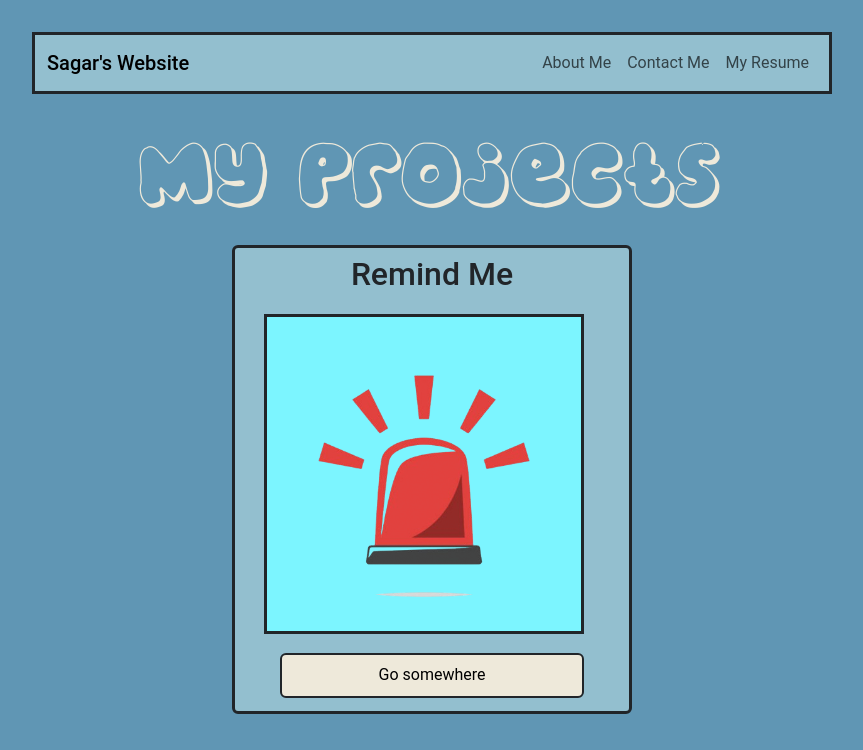
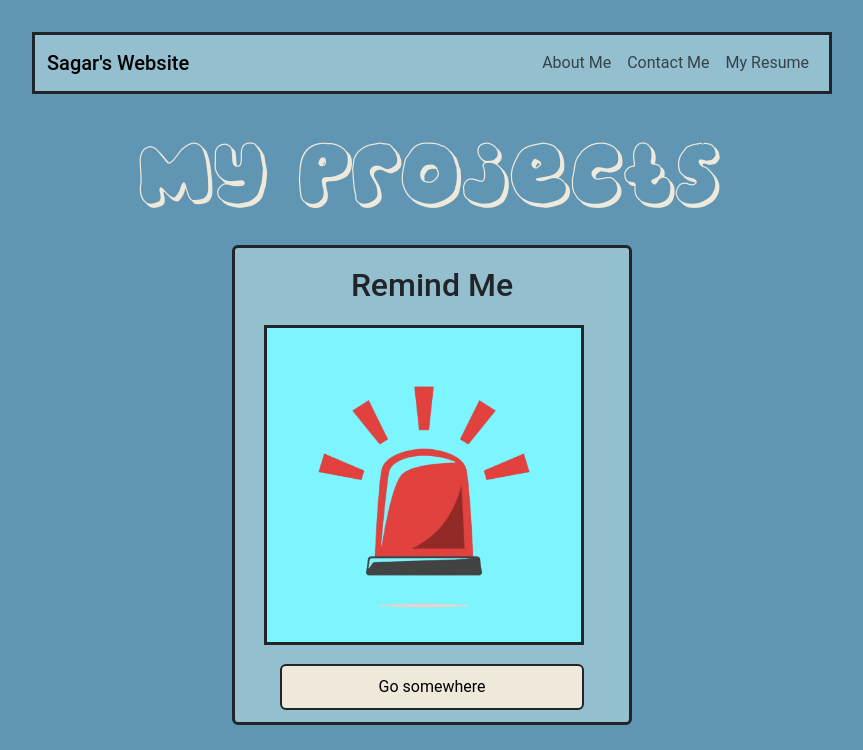
Before and after one commit to sagardhunna/sagardhunna, a React (Vite) app in the folder Frontend/: page / in a window 1280 px wide. Shown: the top 750 px of the page, without its empty margins (208-1071 px from the left). Built offline with nearby package versions, Linux system fonts and the light colour scheme.

Commit message:
adding margin to top of project titles

```diff
--- a/Frontend/src/components/projects/projects.css
+++ b/Frontend/src/components/projects/projects.css
@@ -43,6 +43,10 @@
     width: 25rem;
 }
 
+.projectCard > h2 {
+    margin-top: 3%;
+}
+
 
 @media screen and (max-width: 600px) { /* when the width gets smaller, give a margin of 10% all around */
 
```
